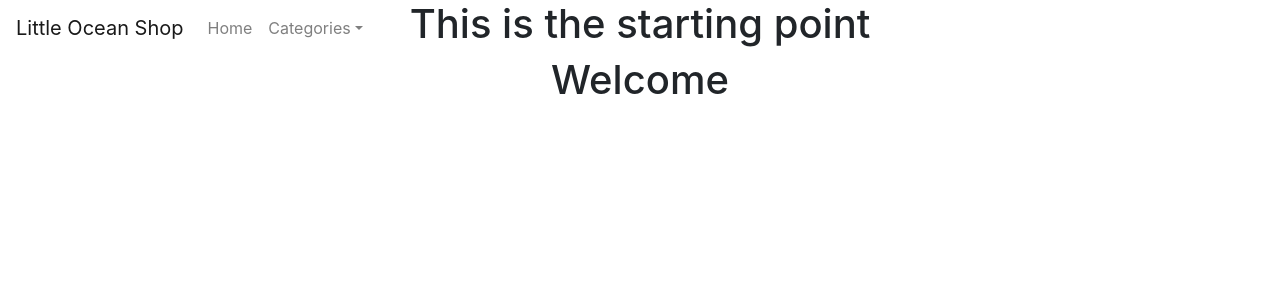
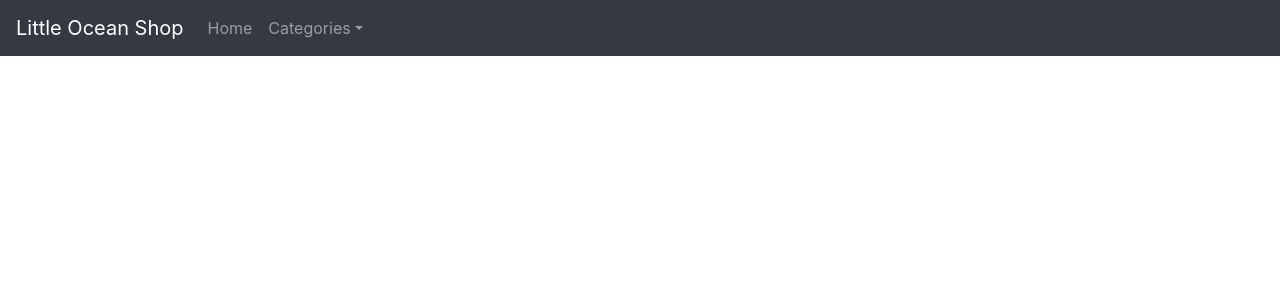
Before and after one commit to jehough/reactproject, a React (Create React App) app in the folder jsfrontend/: page / in a window 1280 px wide. Shown: the top 300 px of the page. Built offline with nearby package versions, Linux system fonts and the light colour scheme.

Commit message:
sticks navbar to top and removes header

```diff
--- a/jsfrontend/src/App.js
+++ b/jsfrontend/src/App.js
@@ -15,7 +15,6 @@ function App() {
   return (
     <Router>
     <div className="App">
-      <Header />
       <Navbar />
       <Route exact path="/" component={Home} />
     </div>
--- a/jsfrontend/src/views/components/navbar.js
+++ b/jsfrontend/src/views/components/navbar.js
@@ -5,7 +5,7 @@ import NavDropdown from 'react-bootstrap/NavDropdown';
 export default class Navigation extends Component {
 
   render(){
-    return(<Navbar bg="aquamarine" expand="lg" fixed="top">
+    return(<Navbar bg="dark" variant="dark" expand="lg" fixed="top">
           <Navbar.Brand href="#home">Little Ocean Shop</Navbar.Brand>
           <Navbar.Toggle aria-controls="basic-navbar-nav" />
           <Navbar.Collapse id="basic-navbar-nav">
```
